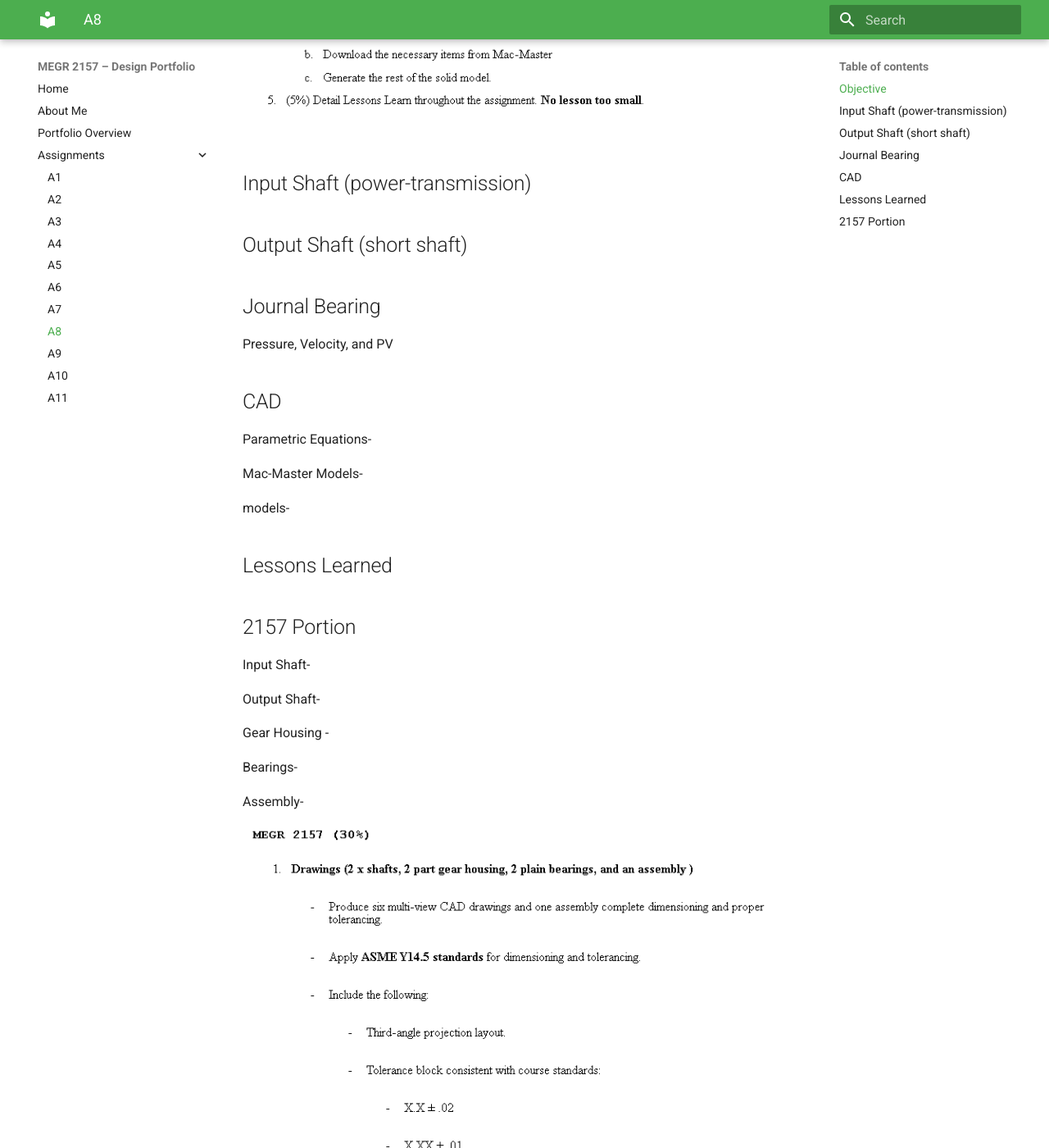
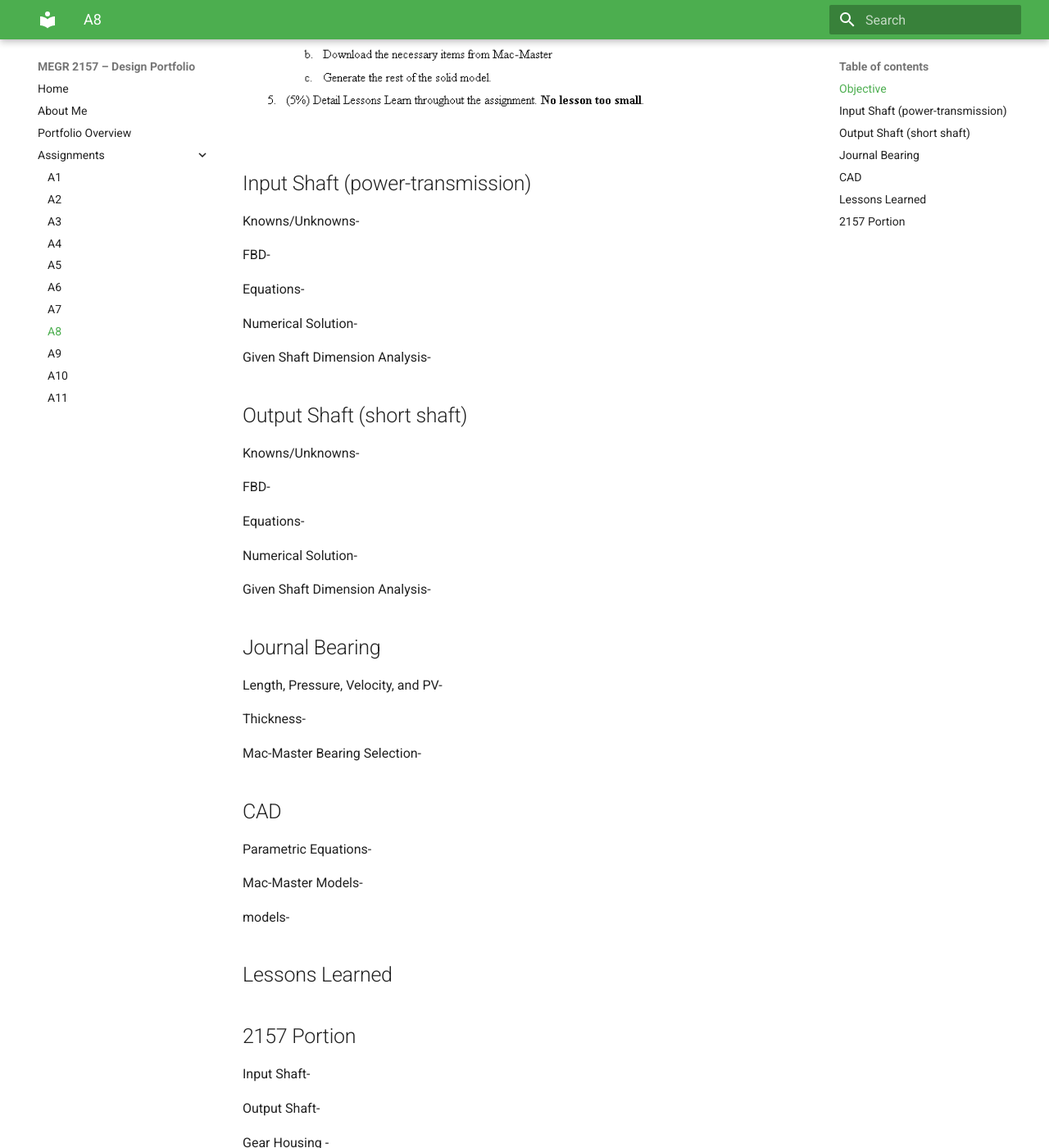
Before and after one commit to Taylor-Rockefeller-Portfolio/megr2157-portfolio, an MkDocs documentation site: the page built from docs/assignments/A08/index.md, in a window 1280 px wide and 1400 px high, scrolled down 2551 px. Shown: the whole window at 82% size. Built offline with MkDocs 1.6.1 and Material for MkDocs 9.7.7, drawn with Linux system fonts in a browser that asks for light colours.

Commit message:
Update index.md

```diff
--- a/docs/assignments/A08/index.md
+++ b/docs/assignments/A08/index.md
@@ -11,13 +11,35 @@
 
 ## Input Shaft (power-transmission)
 
+Knowns/Unknowns-
+
+FBD-
+
+Equations-
+
+Numerical Solution-
+
+Given Shaft Dimension Analysis-
+
 ## Output Shaft (short shaft)
+
+Knowns/Unknowns-
+
+FBD-
+
+Equations-
+
+Numerical Solution-
+
+Given Shaft Dimension Analysis-
 
 ## Journal Bearing
 
-Pressure, Velocity, and PV
+Length, Pressure, Velocity, and PV-
 
+Thickness-
 
+Mac-Master Bearing Selection-
 
 ## CAD
 
```
